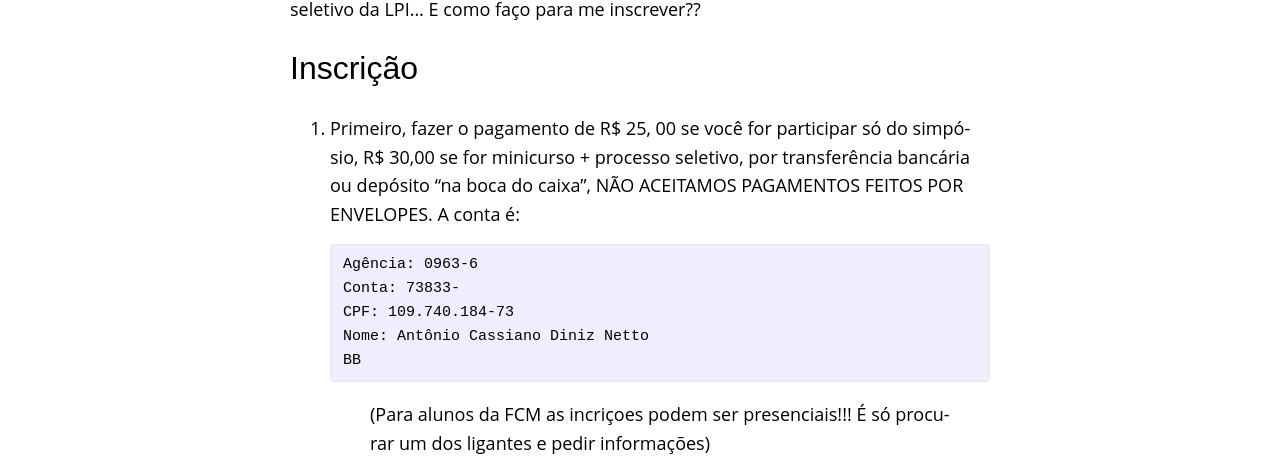
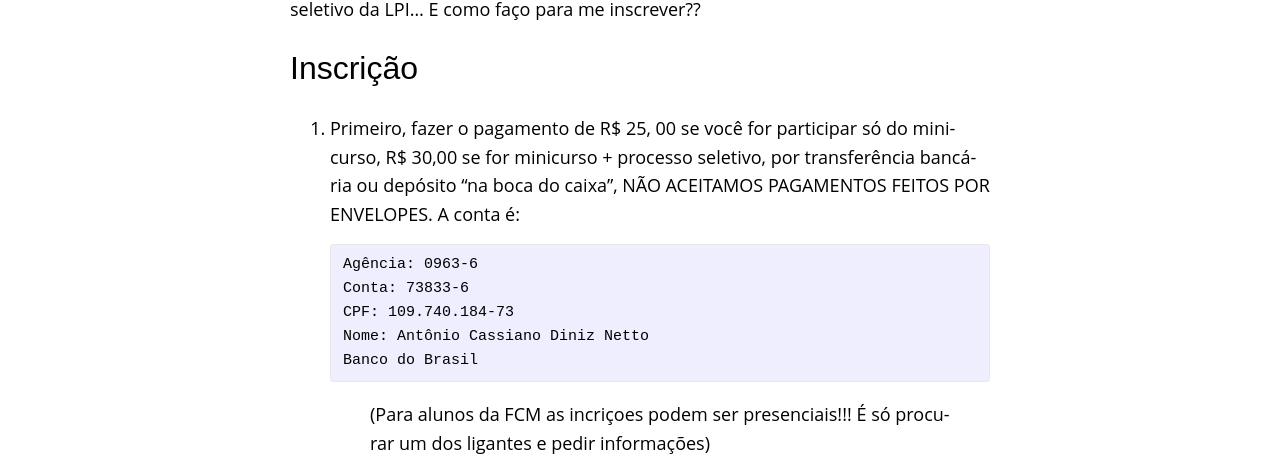
Before and after one commit to ligainfectoupe/ligainfectoupe.github.io, a Jekyll site: the page built from index.md, in a window 1280 px wide. Shown: the part 855-1311 px from the top of the page. Built offline with Jekyll 4.4.1, drawn with Linux system fonts in a browser that asks for light colours; nearby versions of some CDN libraries.

Commit message:
resolvendo o texto com simpósio escrito e ajeitando o -6

````diff
--- a/index.md
+++ b/index.md
@@ -13,13 +13,13 @@ Sabe aquela dúvida sobre os possíveis achados num hemograma num contexto de in
 E tem mais! Teremos discussão de casos clínicos sobre os temas! IMPERDÍVEL! Sem falar que a participação no minicurso dá um bônus de 10% na prova do processo seletivo da LPI... E como faço para me inscrever??
 
 ## Inscrição
-1. Primeiro, fazer o pagamento de R$ 25, 00 se você for participar só do simpósio, R$ 30,00 se for minicurso + processo seletivo, por transferência bancária ou depósito “na boca do caixa”, NÃO ACEITAMOS PAGAMENTOS FEITOS POR ENVELOPES. A conta é:
+1. Primeiro, fazer o pagamento de R$ 25, 00 se você for participar só do minicurso, R$ 30,00 se for minicurso + processo seletivo, por transferência bancária ou depósito “na boca do caixa”, NÃO ACEITAMOS PAGAMENTOS FEITOS POR ENVELOPES. A conta é:
 ```
 Agência: 0963-6
-Conta: 73833-
+Conta: 73833-6
 CPF: 109.740.184-73
 Nome: Antônio Cassiano Diniz Netto
-BB
+Banco do Brasil
 ```
   > (Para alunos da FCM as incriçoes podem ser presenciais!!! É só procurar um dos ligantes e pedir informações)
 2. Preencher o formulário de inscrição:<a class="botao" href="https://docs.google.com/forms/d/e/1FAIpQLSe2cmnIVgeufEd_hGlaiWT3FcU_t1Czu9BWm-3UTMujj-B9OA/viewform?usp=sf_link"><i class="fas fa-file-alt"></i>Formulário</a>
````
